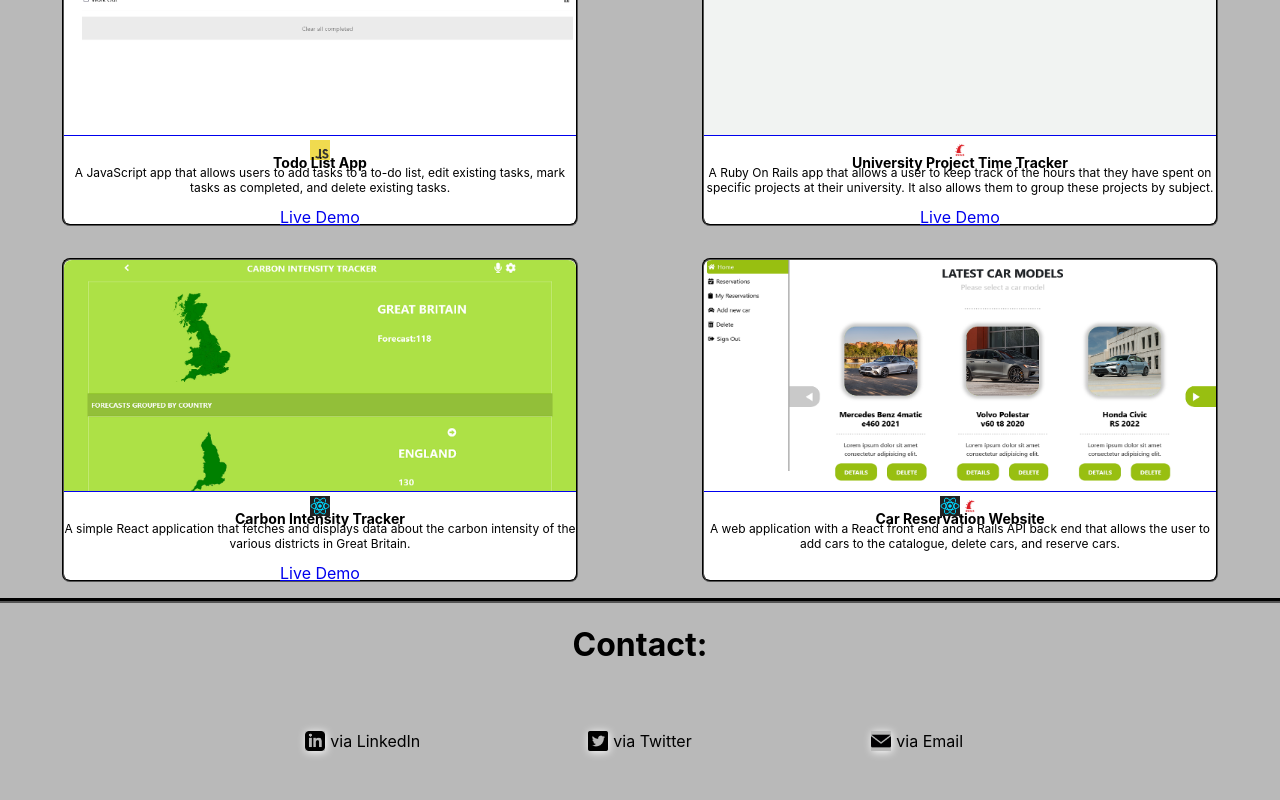
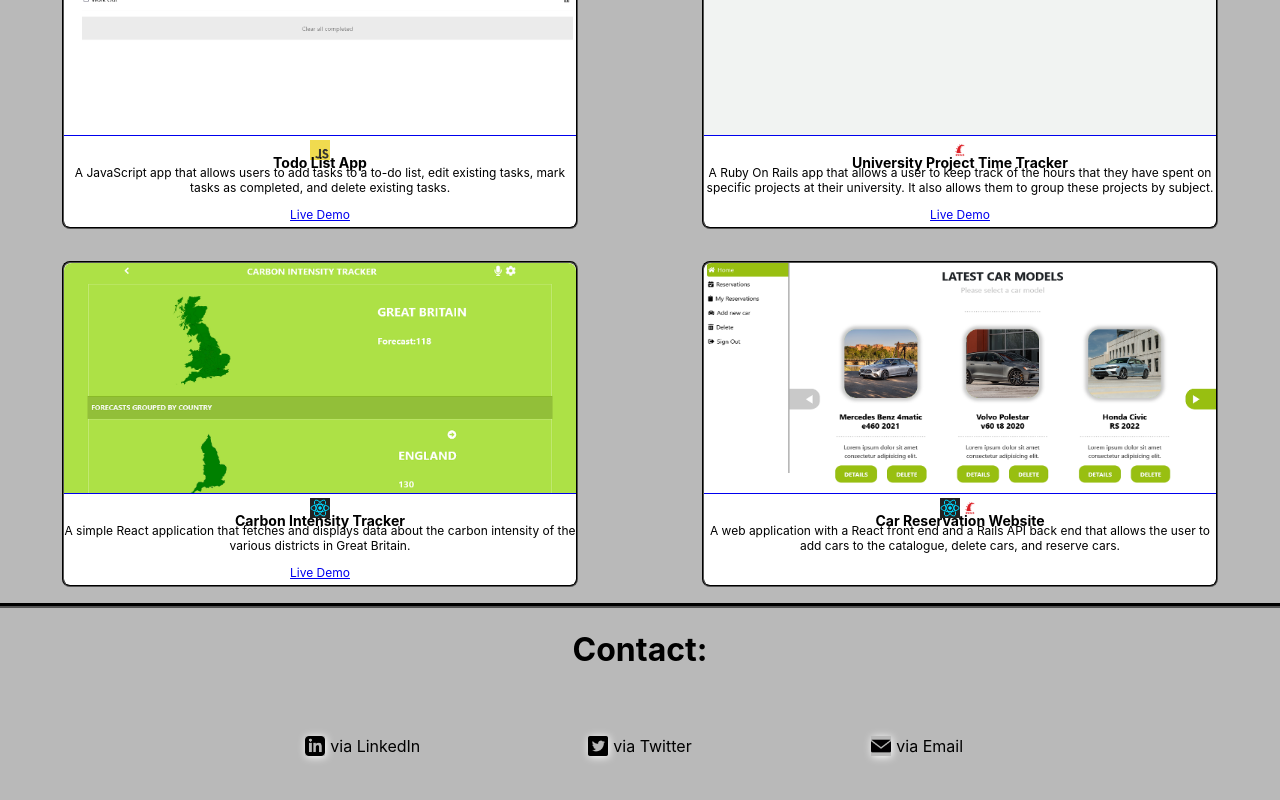
Before and after one commit to YuvrajM108/my-portfolio, a React (Create React App) app: page / in a window 1280 px wide. Shown: the part 740-1540 px from the top of the page. Built offline with nearby package versions, Linux system fonts and the light colour scheme.

Commit message:
Increase project item height for live demo link

```diff
--- a/src/App.css
+++ b/src/App.css
@@ -26,7 +26,7 @@ section.project-item {
   border: 2px groove black;
   border-radius: 8px;
   width: 40em;
-  height: 25em;
+  height: 27.5em;
   margin-top: 1em;
   margin-bottom: 1em;
   background-color: white;
@@ -168,7 +168,7 @@ section.lang-images {
 @media screen and (max-width: 1280px) and (min-width: 900px) {
   section.project-item {
     width: 32em;
-    height: 20em;
+    height: 20.15em;
   }
 
   section.project-item:hover {
@@ -184,7 +184,8 @@ section.lang-images {
     width: 20px;
   }
 
-  a.project-title {
+  a.project-title,
+  .live-demo {
     font-size: 12px;
   }
 
```
